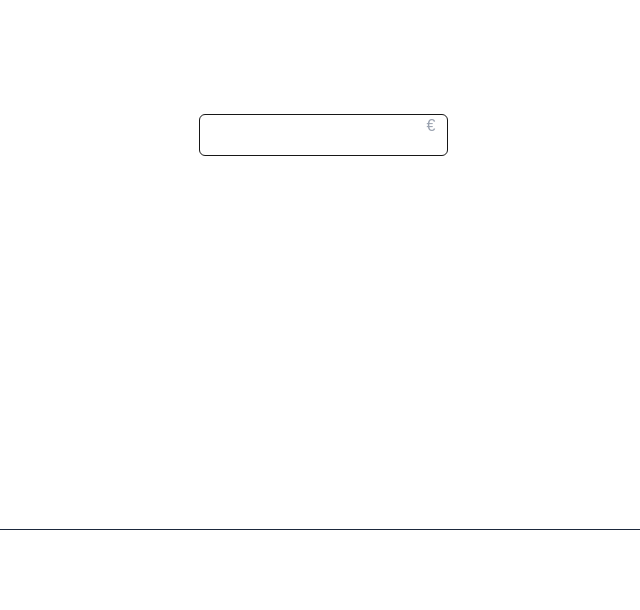
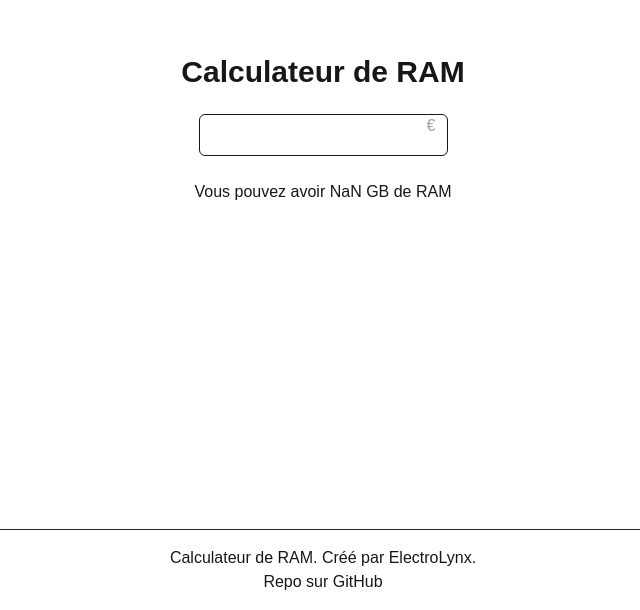
Before and after one commit to ElectroLynx/ram, a Next.js app: page / in a window 1280 px wide. Shown: the part 271-881 px from the top of the page, without its empty margins (317-957 px from the left). Built offline with nearby package versions, Linux system fonts and the light colour scheme.

Commit message:
Fix du problème quand la page est en blanc

```diff
--- a/app/page.tsx
+++ b/app/page.tsx
@@ -10,7 +10,7 @@ export default function Home() {
   return (
     <div>
       <main className="flex flex-col items-center justify-center min-h-screen gap-6">
-        <h1 className="text-3xl font-bold text-white">Calculateur de RAM</h1>
+        <h1 className="text-3xl font-bold">Calculateur de RAM</h1>
 
         <div className="relative">
           <input className="pr-8 border p-2 rounded-md appearance-none [&::-webkit-inner-spin-button]:appearance-none [&::-webkit-outer-spin-button]:appearance-none"
@@ -20,12 +20,12 @@ export default function Home() {
           />
           <span className="absolute right-3 text-gray-400">€</span>
         </div>
-        <p className="text-white"> Vous pouvez avoir { (parseFloat(montant) / parseFloat(prixRAM)).toFixed(2) } GB de RAM</p>
+        <p> Vous pouvez avoir { (parseFloat(montant) / parseFloat(prixRAM)).toFixed(2) } GB de RAM</p>
       </main>
       <footer className="flex flex-col justify-between items-center border-t border-slate-800 p-4">
-        <p className="text-white">Calculateur de RAM. Créé par ElectroLynx.</p>
+        <p>Calculateur de RAM. Créé par ElectroLynx.</p>
         <a href="https://github.com/ElectroLynx/ram" target="_blank" rel="noopener noreferrer">
-          <p className="text-white hover:underline hover:text-blue-400">Repo sur GitHub</p>
+          <p className="hover:underline hover:text-blue-400">Repo sur GitHub</p>
         </a>
       </footer>
     </div>
```
